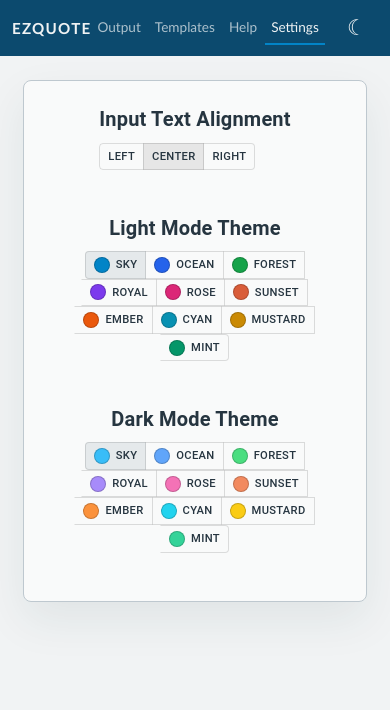
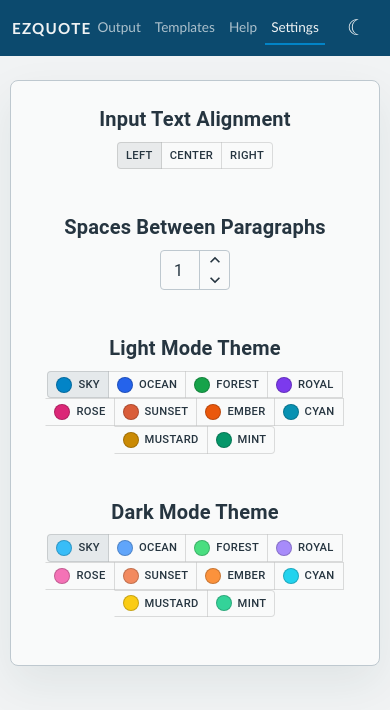
Before and after one commit to sterance/EzQuote, a React (Vite) app: page /settings in a window 390 px wide. Shown: the top 710 px of the page. Built offline with nearby package versions, Linux system fonts and the light colour scheme.

Commit message:
added Base UI for NumberField component, custom theme tweaks, paragraph spacing setting, and mobile padding tweaks

```diff
--- a/package.json
+++ b/package.json
@@ -16,8 +16,10 @@
     "build:electron": "npm run build:electron:renderer && npm run electron:pack"
   },
   "dependencies": {
+    "@base-ui/react": "^1.8.0",
     "@dnd-kit/core": "^6.3.1",
     "@dnd-kit/sortable": "^10.0.0",
+    "@base-ui/react": "^1.3.0",
     "@emotion/react": "^11.14.0",
     "@emotion/styled": "^11.14.1",
     "@mui/icons-material": "^9.4.0",
--- a/src/App.css
+++ b/src/App.css
@@ -453,6 +453,20 @@ h1 {
 }
 
 @media (max-width: 600px) {
+  .main-content {
+    padding-left: 10px;
+    padding-right: 10px;
+  }
+
+  .help-sections {
+    padding-left: 15px !important;
+    padding-right: 15px !important;
+  }
+  .button-sections {
+    padding-left: 15px !important;
+    padding-right: 15px !important;
+  }
+
   .group-editor-mobile-grid {
     display: grid !important;
     position: relative;
--- a/src/App.tsx
+++ b/src/App.tsx
@@ -1,12 +1,16 @@
 import "./App.css";
-import { Box, IconButton } from "@mui/material";
-import { useState } from "react";
+import { Box, createTheme, IconButton, ThemeProvider } from "@mui/material";
+import { useEffect, useState } from "react";
 import { NavLink, Navigate, Route, Routes } from "react-router-dom";
 import { Output } from "./pages/Output";
 import { Help } from "./pages/Help";
 import { Settings } from "./pages/Settings";
 import { Templates } from "./pages/Templates";
-import { applyThemeVars } from "./themeOptions";
+import {
+  applyThemeVars,
+  DARK_THEMES,
+  LIGHT_THEMES,
+} from "./themeOptions";
 
 const DARK_MODE_KEY = "dark_mode";
 const ADVANCED_MODE_KEY = "advanced_mode";
@@ -37,6 +41,7 @@ function readInitialThemeIndices(): {
 }
 
 function App() {
+  const [themeIndices, setThemeIndices] = useState(readInitialThemeIndices);
   const [isDarkMode, setIsDarkMode] = useState<boolean>(() => {
     try {
       const saved = localStorage.getItem(DARK_MODE_KEY) === "true";
@@ -44,8 +49,7 @@ function App() {
         "data-theme",
         saved ? "dark" : "light",
       );
-      const { light, dark } = readInitialThemeIndices();
-      applyThemeVars(saved, saved ? dark : light);
+      applyThemeVars(saved, saved ? themeIndices.dark : themeIndices.light);
       return saved;
     } catch {
       return false;
@@ -60,6 +64,14 @@ function App() {
     }
   });
 
+  useEffect(() => {
+    const handleSettingsChanged = () => {
+      setThemeIndices(readInitialThemeIndices());
+    };
+    window.addEventListener("settings-changed", handleSettingsChanged);
+    return () => window.removeEventListener("settings-changed", handleSettingsChanged);
+  });
+
   const toggleTheme = () => {
     const next = !isDarkMode;
     setIsDarkMode(next);
@@ -68,8 +80,7 @@ function App() {
       "data-theme",
       next ? "dark" : "light",
     );
-    const { light, dark } = readInitialThemeIndices();
-    applyThemeVars(next, next ? dark : light);
+    applyThemeVars(next, next ? themeIndices.dark : themeIndices.light);
   };
 
   const toggleAdvancedMode = () => {
@@ -78,8 +89,38 @@ function App() {
     localStorage.setItem(ADVANCED_MODE_KEY, String(next));
   };
 
+  const availableThemes = isDarkMode ? DARK_THEMES : LIGHT_THEMES;
+  const activeTheme = availableThemes[isDarkMode ? themeIndices.dark : themeIndices.light] ?? availableThemes[0];
+
+  const muiTheme = createTheme({
+    palette: {
+      mode: isDarkMode ? "dark" : "light",
+      primary: {
+        main: activeTheme.accent,
+      },
+      background: {
+        default: activeTheme.pageBg,
+        paper: activeTheme.surface,
+      },
+      text: {
+        primary: activeTheme.text,
+        secondary: activeTheme.textMuted,
+      },
+    },
+    components: {
+      MuiPaper: {
+        styleOverrides: {
+          root: {
+            backgroundImage: "none",
+          },
+        },
+      },
+    },
+  });
+
   return (
-    <Box className="app-shell" data-theme={isDarkMode ? "dark" : "light"}>
+    <ThemeProvider theme={muiTheme}>
+      <Box className="app-shell" data-theme={isDarkMode ? "dark" : "light"}>
       <Box component="nav" className="top-nav" aria-label="Main navigation">
         <span className="brand-mark">EzQuote</span>
         <Box className="nav-links">
@@ -109,7 +150,8 @@ function App() {
            <Route path="*" element={<Navigate to="/output" replace />} />
          </Routes>
        </Box>
-    </Box>
+      </Box>
+    </ThemeProvider>
   );
 }
 
--- /dev/null
+++ b/src/components/NumberField.tsx
@@ -0,0 +1,77 @@
+import { NumberField as BaseNumberField } from "@base-ui/react/number-field";
+import KeyboardArrowDownIcon from "@mui/icons-material/KeyboardArrowDown";
+import KeyboardArrowUpIcon from "@mui/icons-material/KeyboardArrowUp";
+import { FormControl, IconButton, InputAdornment, InputLabel, OutlinedInput } from "@mui/material";
+import type { SxProps, Theme } from "@mui/material";
+import * as React from "react";
+
+type NumberFieldProps = Omit<React.ComponentProps<typeof BaseNumberField.Root>, "children"> & {
+  label?: React.ReactNode;
+  size?: "small" | "medium";
+  error?: boolean;
+  sx?: SxProps<Theme>;
+};
+
+export default function NumberField({ id: idProp, label, error, size = "medium", sx, ...other }: NumberFieldProps) {
+  const id = idProp ?? React.useId();
+
+  return (
+    <BaseNumberField.Root
+      {...other}
+      render={(props, state) => (
+        <FormControl size={size} ref={props.ref} disabled={state.disabled} required={state.required} error={error} variant="outlined" sx={sx}>
+          {props.children}
+        </FormControl>
+      )}
+    >
+      <InputLabel htmlFor={id} sx={{ color: "var(--text-muted)", "&.Mui-focused": { color: "var(--accent)" } }}>
+        {label}
+      </InputLabel>
+      <BaseNumberField.Input
+        id={id}
+        render={(props, state) => (
+          <OutlinedInput
+            label={label}
+            inputRef={props.ref}
+            value={state.inputValue}
+            onBlur={props.onBlur}
+            onChange={props.onChange}
+            onKeyDown={props.onKeyDown}
+            onKeyUp={props.onKeyUp}
+            onFocus={props.onFocus}
+            slotProps={{ input: props }}
+            endAdornment={
+              <InputAdornment
+                position="end"
+                sx={{
+                  flexDirection: "column",
+                  maxHeight: "unset",
+                  alignSelf: "stretch",
+                  borderLeft: "1px solid",
+                  borderColor: "var(--border)",
+                  ml: 0,
+                  "& button": { py: 0, flex: 1, borderRadius: 0.5, color: "var(--text)" },
+                }}
+              >
+                <BaseNumberField.Increment render={<IconButton size={size} aria-label="Increase" />}>
+                  <KeyboardArrowUpIcon fontSize={size} />
+                </BaseNumberField.Increment>
+                <BaseNumberField.Decrement render={<IconButton size={size} aria-label="Decrease" />}>
+                  <KeyboardArrowDownIcon fontSize={size} />
+                </BaseNumberField.Decrement>
+              </InputAdornment>
+            }
+            sx={{
+              pr: 0,
+              color: "var(--text)",
+              backgroundColor: "var(--surface)",
+              "& .MuiOutlinedInput-notchedOutline": { borderColor: "var(--border)" },
+              "&:hover .MuiOutlinedInput-notchedOutline": { borderColor: "var(--accent)" },
+              "&.Mui-focused .MuiOutlinedInput-notchedOutline": { borderColor: "var(--accent)" },
+            }}
+          />
+        )}
+      />
+    </BaseNumberField.Root>
+  );
+}
--- a/src/components/Textbox.tsx
+++ b/src/components/Textbox.tsx
@@ -2,18 +2,16 @@ import Box from "@mui/material/Box";
 import TextField from "@mui/material/TextField";
 
 interface TextboxProps {
-  label: string;
   placeholder?: string;
   value?: string;
 }
 
-export default function Textbox({ label, placeholder, value }: TextboxProps) {
+export default function Textbox({ placeholder, value }: TextboxProps) {
   return (
     <Box component="form" sx={{ width: "100%", "& .MuiTextField-root": { my: 2, width: "100%" } }} noValidate autoComplete="off">
       <div>
         <TextField
           id="outlined-textarea"
-          label={value?.trim() ? label : undefined}
           placeholder={placeholder}
           value={value ?? ""}
           multiline
--- a/src/pages/Output.tsx
+++ b/src/pages/Output.tsx
@@ -1,5 +1,6 @@
 import { Alert, Box, Button, Link, Snackbar, Typography } from "@mui/material";
 import { useEffect, useMemo, useState } from "react";
+import * as React from "react";
 import { Link as RouterLink } from "react-router-dom";
 import { useTemplateStore } from "../hooks/useTemplateStore";
 import OutputGroup from "../components/OutputGroup";
@@ -12,6 +13,17 @@ import AdjustIcon from "@mui/icons-material/Adjust";
 import RocketLaunchIcon from "@mui/icons-material/RocketLaunch";
 
 const STORAGE_KEY = "output_data";
+const SETTINGS_DATA_KEY = "settings_data";
+const SPACES_BETWEEN_PARAGRAPHS_KEY = "spaces_between_paragraphs";
+
+function getSettings(): Record<string, unknown> {
+  try {
+    const saved = localStorage.getItem(SETTINGS_DATA_KEY);
+    return saved ? JSON.parse(saved) : {};
+  } catch {
+    return {};
+  }
+}
 
 function fillTemplate(template: string, fills: Record<string, string[]>) {
   return template.replace(/\{(\w+)\}/g, (_, key: string) => formatSelections(fills[key] ?? []));
@@ -43,6 +55,19 @@ export function Output({ advancedMode, onToggleAdvancedMode }: { advancedMode: b
     }
     return {};
   });
+  const [spacesBetweenParagraphs, setSpacesBetweenParagraphs] = useState<number>(() => {
+    const settings = getSettings();
+    return typeof settings[SPACES_BETWEEN_PARAGRAPHS_KEY] === "number" ? settings[SPACES_BETWEEN_PARAGRAPHS_KEY] : 1;
+  });
+
+  React.useEffect(() => {
+    const handleSettingsChanged = () => {
+      const settings = getSettings();
+      setSpacesBetweenParagraphs(typeof settings[SPACES_BETWEEN_PARAGRAPHS_KEY] === "number" ? settings[SPACES_BETWEEN_PARAGRAPHS_KEY] : 1);
+    };
+    window.addEventListener("settings-changed", handleSettingsChanged);
+    return () => window.removeEventListener("settings-changed", handleSettingsChanged);
+  }, []);
 
   useEffect(() => {
     localStorage.setItem(STORAGE_KEY, JSON.stringify({ enabledGroups, textFills }));
@@ -69,8 +94,8 @@ export function Output({ advancedMode, onToggleAdvancedMode }: { advancedMode: b
         return fillTemplate(group.template, fills);
       })
       .filter((line): line is string => Boolean(line))
-      .join("\n\n");
-  }, [enabledGroups, groups, textFills]);
+      .join("\n".repeat(spacesBetweenParagraphs + 1));
+  }, [enabledGroups, groups, textFills, spacesBetweenParagraphs]);
 
   const hasDataToClear = useMemo(() => {
     return Object.values(enabledGroups).some(Boolean) || Object.keys(textFills).length > 0;
@@ -197,7 +222,7 @@ export function Output({ advancedMode, onToggleAdvancedMode }: { advancedMode: b
       <Typography variant="h5" sx={{ textAlign: "center", mt: 2 }}>
         Output
       </Typography>
-      <Textbox label="Output" placeholder="Output will appear here once options are selected above." value={output} />
+      <Textbox placeholder="Output will appear here once options are selected above." value={output} />
       <Box sx={{ display: "flex", justifyContent: "center" }}>
         <Button className="copy-clipboard-btn" variant="contained" color="primary" onClick={handleCopy} disabled={!output}>
           Copy to Clipboard
--- a/src/pages/Settings.tsx
+++ b/src/pages/Settings.tsx
@@ -1,9 +1,11 @@
 import { Box, FormLabel, ToggleButton, ToggleButtonGroup } from "@mui/material";
 import * as React from "react";
 import { applyThemeVars, DARK_THEMES, LIGHT_THEMES } from "../themeOptions";
+import NumberField from "../components/NumberField";
 
 const SETTINGS_DATA_KEY = "settings_data";
 const TEXT_ALIGNMENT_KEY = "text_alignment";
+const SPACES_BETWEEN_PARAGRAPHS_KEY = "spaces_between_paragraphs";
 const LIGHT_THEME_KEY = "light_theme_index";
 const DARK_THEME_KEY = "dark_theme_index";
 type TextAlignment = "left" | "center" | "right";
@@ -40,7 +42,12 @@ export function Settings() {
 
   const [textAlignment, setTextAlignment] = React.useState<TextAlignment>(() => {
     const settings = getSettings();
-    return (settings[TEXT_ALIGNMENT_KEY] as TextAlignment) || "center";
+    return (settings[TEXT_ALIGNMENT_KEY] as TextAlignment) || "left";
+  });
+
+  const [spacesBetweenParagraphs, setSpacesBetweenParagraphs] = React.useState<number>(() => {
+    const settings = getSettings();
+    return typeof settings[SPACES_BETWEEN_PARAGRAPHS_KEY] === "number" ? settings[SPACES_BETWEEN_PARAGRAPHS_KEY] : 1;
   });
 
   const [lightThemeIndex, setLightThemeIndex] = React.useState<number>(() => {
@@ -59,6 +66,14 @@ export function Settings() {
     if (newAlignment !== null) {
       setTextAlignment(newAlignment);
       saveSettings({ [TEXT_ALIGNMENT_KEY]: newAlignment });
+      window.dispatchEvent(new Event("settings-changed"));
+    }
+  };
+
+  const handleSpacesBetweenParagraphsChange = (value: number | null) => {
+    if (value !== null && value >= 0) {
+      setSpacesBetweenParagraphs(value);
+      saveSettings({ [SPACES_BETWEEN_PARAGRAPHS_KEY]: value });
       window.dispatchEvent(new Event("settings-changed"));
     }
   };
@@ -96,7 +111,7 @@ export function Settings() {
           alignItems: "center",
         }}
       >
-        <Box sx={{ mb: 3 }}>
+        <Box sx={{ mb: 3, display: "flex", flexDirection: "column", alignItems: "center" }}>
           <FormLabel
             sx={{
               display: "block",
@@ -120,6 +135,22 @@ export function Settings() {
               Right
             </ToggleButton>
           </ToggleButtonGroup>
+        </Box>
+
+        <Box sx={{ mb: 3, display: "flex", flexDirection: "column", alignItems: "center" }}>
+          <FormLabel
+            sx={{
+              display: "block",
+              mb: 1,
+              fontSize: "1.25rem",
+              fontWeight: "bold",
+              color: "var(--text)",
+              textAlign: "center",
+            }}
+          >
+            Spaces Between Paragraphs
+          </FormLabel>
+          <NumberField size="small" value={spacesBetweenParagraphs} onValueChange={handleSpacesBetweenParagraphsChange} sx={{ width: 70 }} />
         </Box>
 
         <Box sx={{ mb: 3 }}>
@@ -203,10 +234,9 @@ function toggleGroupSx(isDarkMode: boolean) {
     flexWrap: "wrap",
     justifyContent: "center", // <-- centers buttons in each row
     bgcolor: isDarkMode ? "var(--surface)" : "transparent",
-    border: isDarkMode ? "1px solid var(--text)" : undefined,
     "& .MuiToggleButton-root": {
       color: "var(--text)",
-      border: isDarkMode ? "1px solid var(--text)" : undefined,
+      border: isDarkMode ? "1px solid var(--border)" : undefined,
       "&.Mui-selected": {
         bgcolor: isDarkMode ? "var(--surface-muted)" : undefined,
         color: "var(--text)",
```
Also changed, not shown: 1 other file (tests, documents, lock files or other folders).
